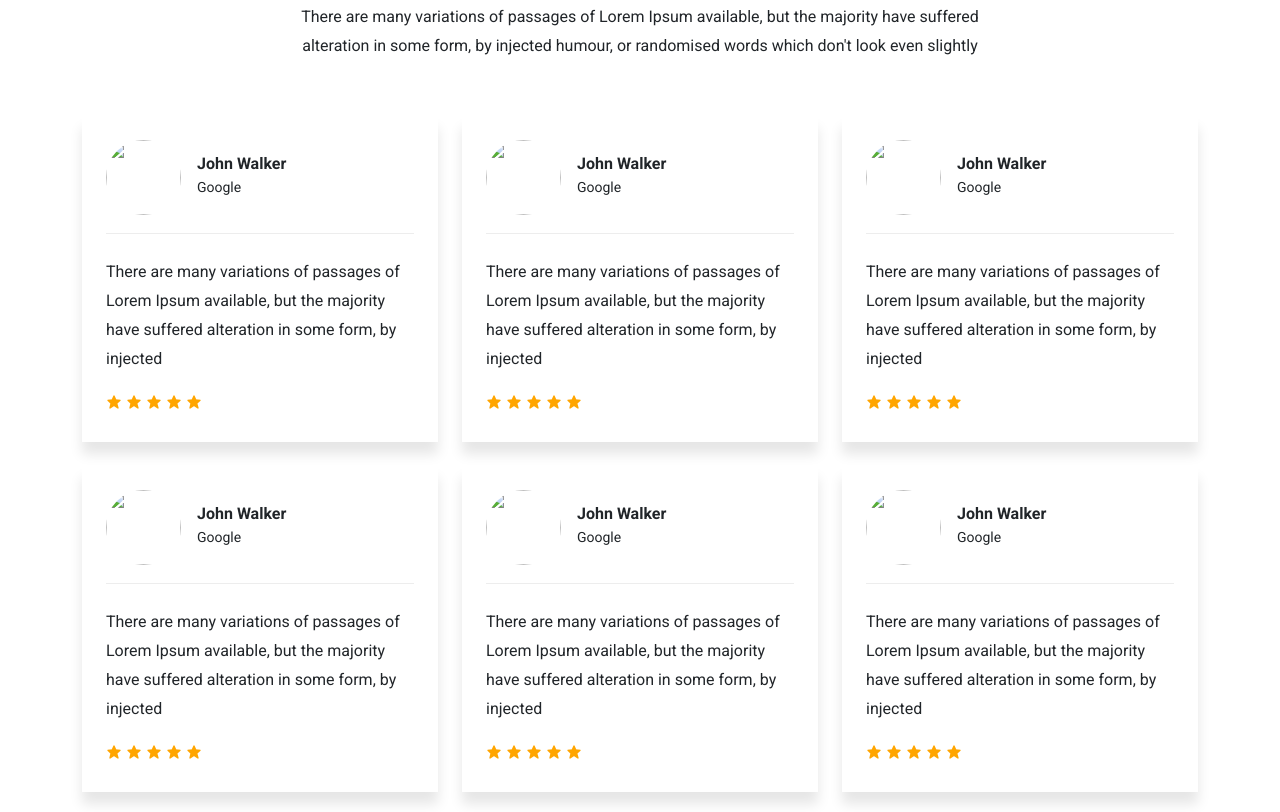
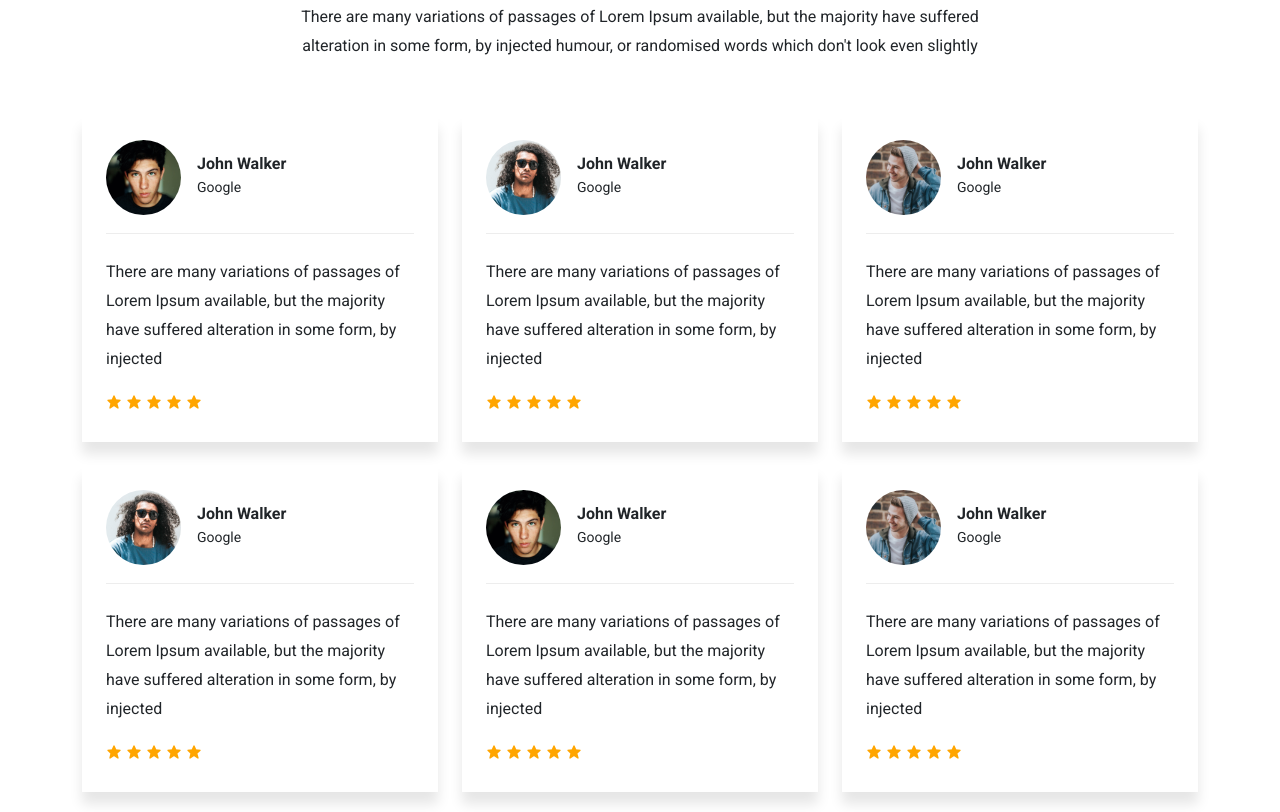
Before and after one commit to Manuha656/RFP-PROJ, a plain HTML site: page index.html in a window 1280 px wide. Shown: the part 4548-5360 px from the top of the page. Drawn offline with nearby package versions, Linux system fonts and the light colour scheme; a web font is replaced by a local one.

Commit message:
Update index.html

```diff
--- a/index.html
+++ b/index.html
@@ -362,7 +362,7 @@
                 <div class="col-md-4" data-aos="fade-up">
                     <div class="review p-4">
                         <div class="person">
-                            <img src="img/avatar_1.jpg" alt="">
+                            <img src="avatar_1.jpg" alt="">
                             <div class="text ms-3">
                                 <h6 class="mb-0">John Walker</h6>
                                 <small>Google</small>
@@ -382,7 +382,7 @@
                 <div class="col-md-4" data-aos="fade-up">
                     <div class="review p-4">
                         <div class="person">
-                            <img src="img/avatar_2.jpg" alt="">
+                            <img src="avatar_2.jpg" alt="">
                             <div class="text ms-3">
                                 <h6 class="mb-0">John Walker</h6>
                                 <small>Google</small>
@@ -402,7 +402,7 @@
                 <div class="col-md-4" data-aos="fade-up">
                     <div class="review p-4">
                         <div class="person">
-                            <img src="img/avatar_3.jpg" alt="">
+                            <img src="avatar_3.jpg" alt="">
                             <div class="text ms-3">
                                 <h6 class="mb-0">John Walker</h6>
                                 <small>Google</small>
@@ -422,7 +422,7 @@
                 <div class="col-md-4" data-aos="fade-up">
                     <div class="review p-4">
                         <div class="person">
-                            <img src="img/avatar_2.jpg" alt="">
+                            <img src="avatar_2.jpg" alt="">
                             <div class="text ms-3">
                                 <h6 class="mb-0">John Walker</h6>
                                 <small>Google</small>
@@ -442,7 +442,7 @@
                 <div class="col-md-4" data-aos="fade-up">
                     <div class="review p-4">
                         <div class="person">
-                            <img src="img/avatar_1.jpg" alt="">
+                            <img src="avatar_1.jpg" alt="">
                             <div class="text ms-3">
                                 <h6 class="mb-0">John Walker</h6>
                                 <small>Google</small>
@@ -462,7 +462,7 @@
                 <div class="col-md-4" data-aos="fade-up">
                     <div class="review p-4">
                         <div class="person">
-                            <img src="img/avatar_3.jpg" alt="">
+                            <img src="avatar_3.jpg" alt="">
                             <div class="text ms-3">
                                 <h6 class="mb-0">John Walker</h6>
                                 <small>Google</small>
@@ -485,7 +485,7 @@
 
 
     <!--contact-->
-    <section id="contact" class="bg-cover text-white" style="background-image: url(img/cover_3.jpg);">
+    <section id="contact" class="bg-cover text-white" style="background-image: url(cover_3.jpg);">
         <div class="overlay"></div>
         <div class="container">
             <div class="row">
```
